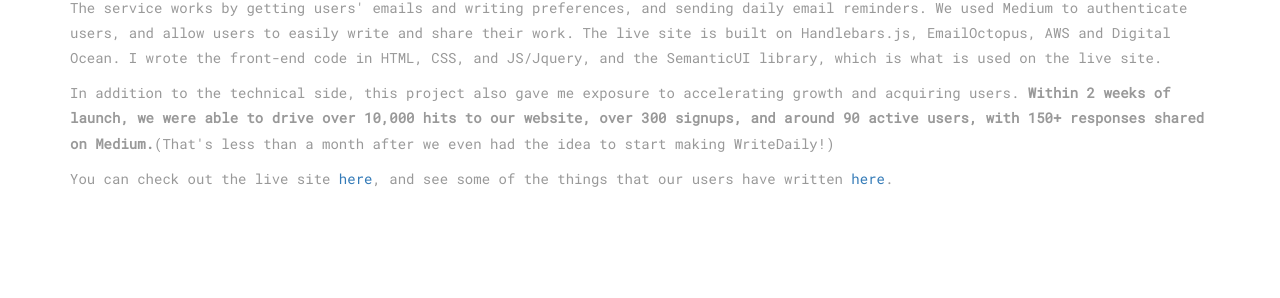
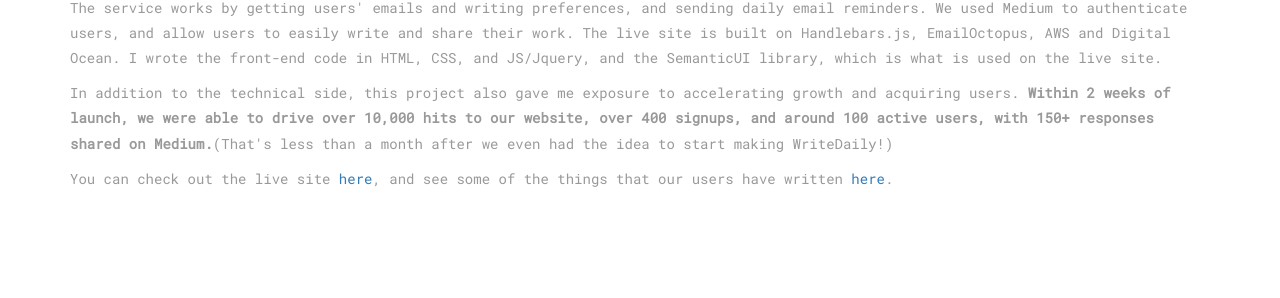
Before and after one commit to mattjfan/mattjfan.github.io, a Jekyll site: the page built from portfolio/writedaily/index.html, in a window 1280 px wide. Shown: the part 974-1272 px from the top of the page. Built offline with Jekyll 4.4.1, drawn with Linux system fonts in a browser that asks for light colours.

Commit message:
update WriteDaily user numbers

```diff
--- a/portfolio/writedaily/index.html
+++ b/portfolio/writedaily/index.html
@@ -21,7 +21,7 @@
     <p>The service works by getting users' emails and writing preferences, and sending daily email reminders. We used Medium to authenticate users, and allow users to easily write and share their work.
       The live site is built on Handlebars.js, EmailOctopus, AWS and Digital Ocean. I wrote the front-end code in HTML, CSS, and JS/Jquery, and the SemanticUI library, which is what is used on the live site.</p>
     <p>In addition to the technical side, this project also gave me exposure to accelerating growth and acquiring users.
-       <b>Within 2 weeks of launch, we were able to drive over 10,000 hits to our website, over 300 signups, and around 90 active users, with 150+ responses shared on Medium.</b>(That's
+       <b>Within 2 weeks of launch, we were able to drive over 10,000 hits to our website, over 400 signups, and around 100 active users, with 150+ responses shared on Medium.</b>(That's
        less than a month after we even had the idea to start making WriteDaily!)</p>
     <p>You can check out the live site <a href='https://writedaily.co'>here</a>, and see some of the things that our users have written <a href='https://medium.com/tag/writedaily'>here</a>.</p>
 
```
Also changed, not shown: 1 other file.
